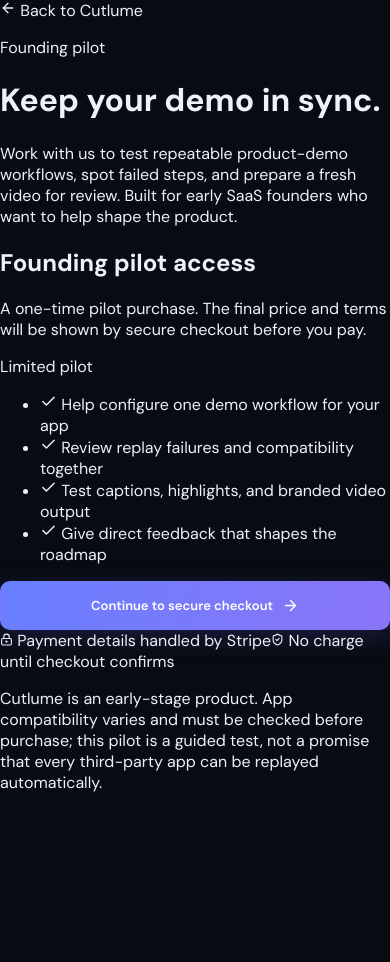
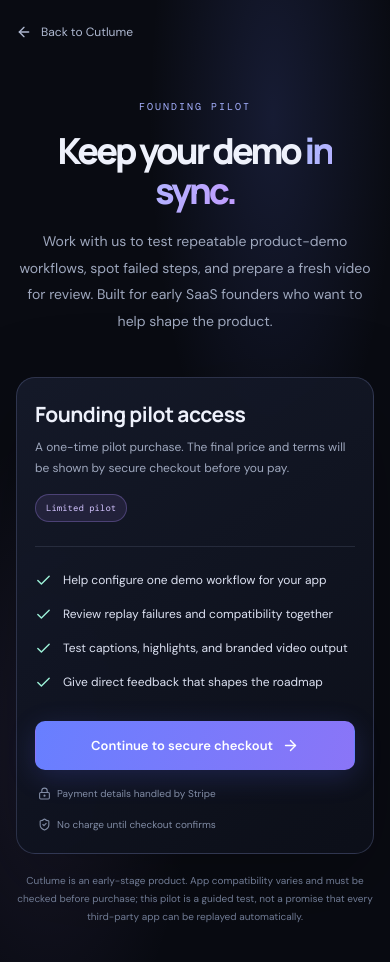
Before and after one commit to arhan1-hub/Cutlume, a Next.js app: page /pricing in a window 390 px wide. Shown: the top 962 px of the page. Before the commit the page ends 844 px from the top, so only its background shows below. Built offline with nearby package versions, Linux system fonts and the light colour scheme.

Commit message:
style: add responsive founding pilot pricing and checkout result

```diff
--- a/app/globals.css
+++ b/app/globals.css
@@ -624,3 +624,35 @@
 .founder-note strong{color:#e9f0ff}
 .founder-note .text-link{margin-left:auto;white-space:nowrap;color:#c5cfff}
 @media(max-width:760px){.founder-note{align-items:flex-start;flex-wrap:wrap;padding:16px}.founder-note .text-link{margin-left:18px}}
+
+
+/* Founding pilot checkout */
+.pricing-root{min-height:100vh;padding:38px 22px 64px;background:radial-gradient(ellipse at 70% 12%,rgba(104,127,255,.14),transparent 32%),radial-gradient(ellipse at 12% 78%,rgba(173,139,255,.09),transparent 30%),var(--bg);color:var(--text)}
+.pricing-shell{max-width:1040px;margin:0 auto}
+.pricing-back{display:inline-flex;align-items:center;gap:9px;color:#aeb8d0;font-size:12px;transition:color .2s}
+.pricing-back:hover{color:white}
+.pricing-heading{max-width:690px;margin:78px auto 0;text-align:center}
+.pricing-eyebrow{font:10px var(--mono);letter-spacing:2px;text-transform:uppercase;color:#a6b1ff}
+.pricing-heading h1,.checkout-result h1{font:800 clamp(36px,6vw,62px)/1.1 var(--display);letter-spacing:-2.8px;margin:18px 0}
+.pricing-heading h1 span{background:linear-gradient(100deg,#aebaff,#c09cff);background-clip:text;color:transparent}
+.pricing-heading>p:last-child{max-width:610px;margin:0 auto;color:#9ea7bd;font-size:14px;line-height:1.9}
+.pricing-card{max-width:650px;margin:42px auto 0;padding:30px;border:1px solid rgba(147,160,224,.23);border-radius:19px;background:linear-gradient(145deg,rgba(21,26,42,.96),rgba(12,15,25,.98));box-shadow:0 30px 90px rgba(0,0,0,.25)}
+.pricing-card-top{display:flex;justify-content:space-between;align-items:flex-start;gap:16px}
+.pricing-card h2{font:700 21px var(--display);letter-spacing:-.5px;margin:0 0 9px}
+.pricing-card-top p{font-size:12px;line-height:1.8;color:#9ea7bd;margin:0;max-width:390px}
+.pricing-badge{flex-shrink:0;border:1px solid rgba(173,139,255,.3);background:rgba(173,139,255,.1);border-radius:99px;padding:7px 10px;color:#d3c4ff;font:9px var(--mono)}
+.pricing-rule{height:1px;background:var(--line);margin:24px 0}
+.pricing-card ul{list-style:none;padding:0;margin:0;display:grid;gap:15px}
+.pricing-card li{display:flex;align-items:flex-start;gap:11px;font-size:12px;line-height:1.6;color:#dce1f1}
+.pricing-card li svg{flex-shrink:0;color:#9cf0d7;margin-top:1px}
+.pricing-checkout{margin-top:28px;min-height:48px}
+.pricing-checkout:disabled{opacity:.6;cursor:wait}
+.pricing-trust{display:flex;justify-content:center;gap:18px;flex-wrap:wrap;margin-top:17px;color:#818ca5;font-size:10px}
+.pricing-trust span{display:inline-flex;align-items:center;gap:6px}
+.pricing-error{padding:12px 14px;margin:15px 0 0;border:1px solid rgba(255,196,108,.24);border-radius:10px;background:rgba(255,196,108,.08);color:#ffdaa2;font-size:12px}
+.pricing-disclaimer{max-width:650px;margin:18px auto 0;text-align:center;color:#707b94;font-size:10px;line-height:1.8}
+.checkout-result{max-width:620px;margin:13vh auto 0;padding:44px 30px;border:1px solid var(--line);border-radius:18px;background:linear-gradient(145deg,rgba(21,26,42,.96),rgba(12,15,25,.98));text-align:center}
+.checkout-result-icon{color:#91f0d3;margin:0 auto 25px}
+.checkout-result h1{font-size:clamp(30px,5vw,45px);letter-spacing:-1.8px}
+.checkout-result>p:not(.pricing-eyebrow){color:#9ea7bd;font-size:13px;line-height:1.9;margin:16px auto 25px;max-width:470px}
+@media(max-width:600px){.pricing-root{padding:24px 16px 44px}.pricing-heading{margin-top:55px}.pricing-card{padding:22px 18px}.pricing-card-top{display:block}.pricing-badge{display:inline-block;margin-top:14px}.pricing-trust{align-items:flex-start;flex-direction:column;padding-left:3px}.checkout-result{padding:32px 20px}}
```
